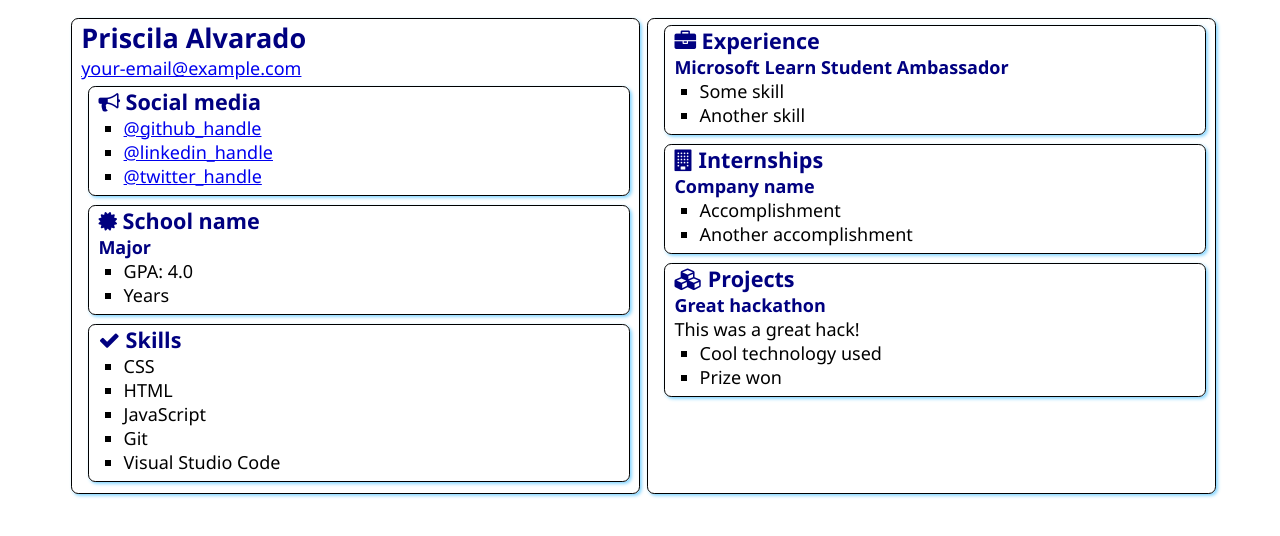
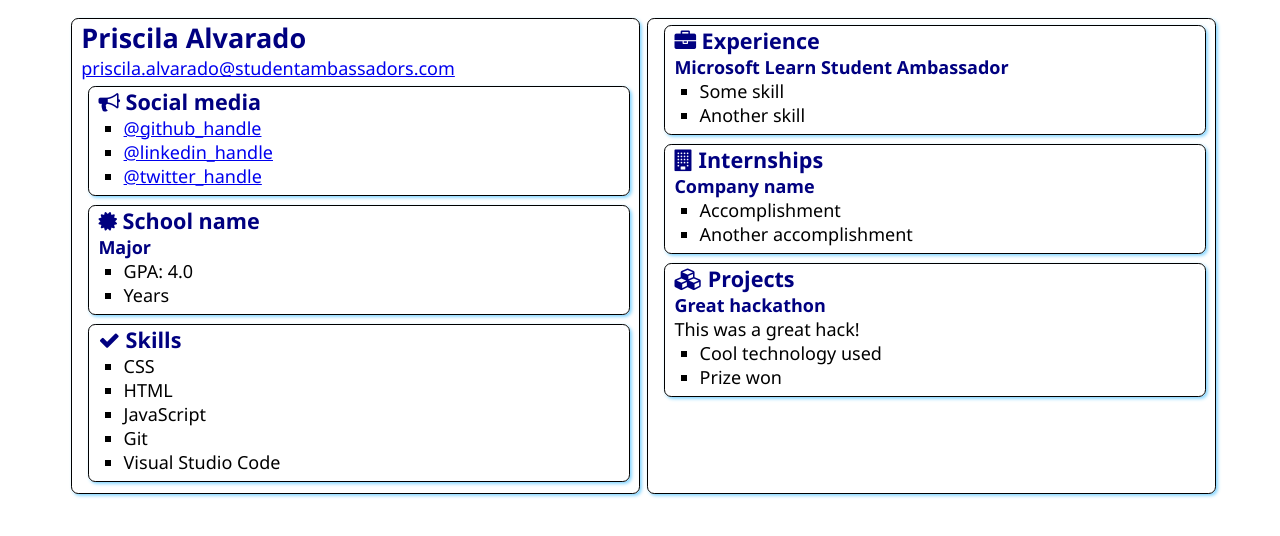
Before and after one commit to prisalvarado18/SATechnicalOnboarding, a plain HTML site: page src/index.html in a window 1280 px wide. Drawn offline with Linux system fonts and the light colour scheme.

Commit message:
Added my email
I added my email.

```diff
--- a/src/index.html
+++ b/src/index.html
@@ -13,7 +13,7 @@
     <main>
         <article class="box">
             <h1>Priscila Alvarado</h1>
-            <div><a href="mailto:your.email@example.com">your-email@example.com</a></div>
+            <div><a href="mailto:priscila.alvarado@studentambassadors.com">priscila.alvarado@studentambassadors.com</a></div>
 
             <section class="box">
                 <h2>
```
